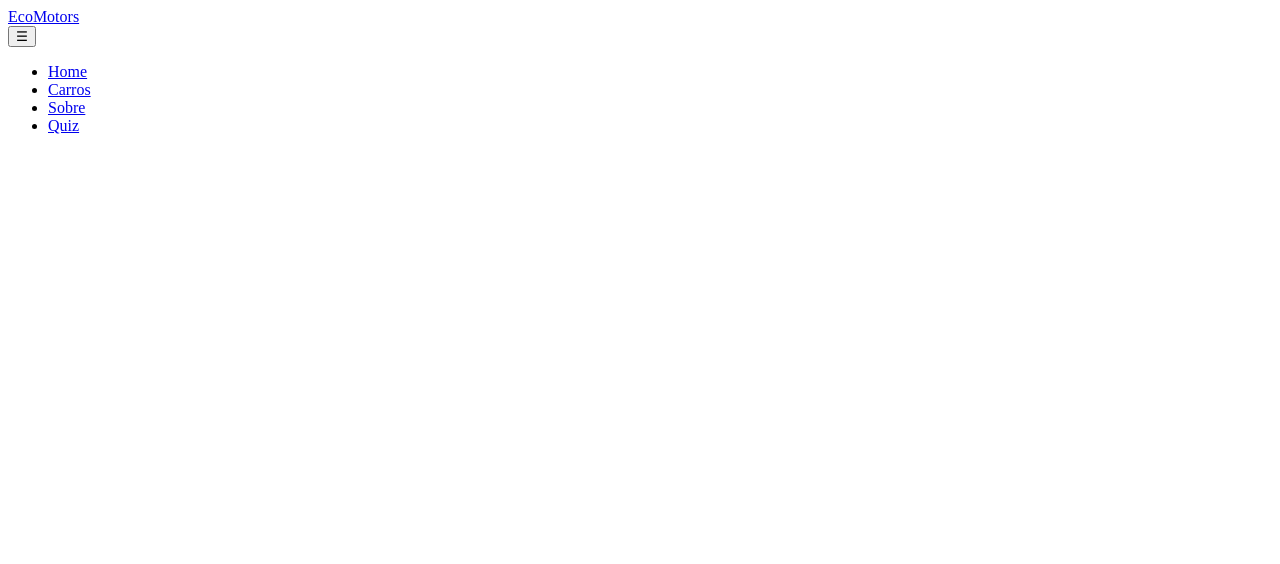
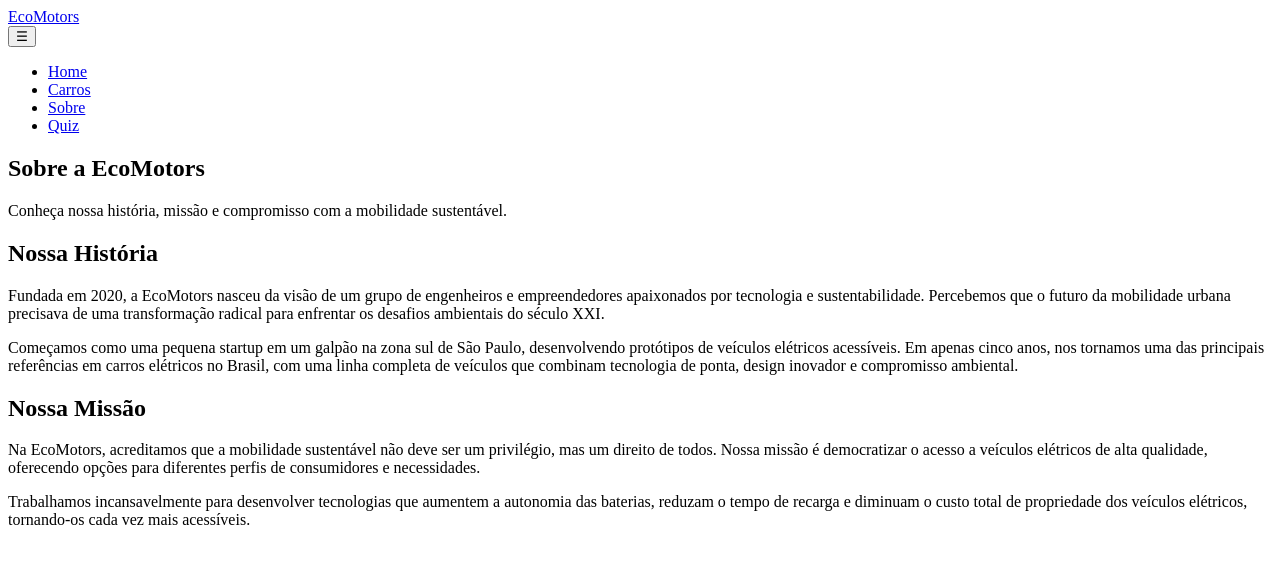
Before and after one commit to Stratfy/CP2-Web-Carro, a plain HTML site: page src/pages/sobre.html in a window 1280 px wide. Drawn offline with Linux system fonts and the light colour scheme.

Commit message:
feat(sobre): adicionar seções de história e missão da EcoMotors com conteúdo e layout básico

```diff
--- a/src/pages/sobre.html
+++ b/src/pages/sobre.html
@@ -23,3 +23,33 @@
             </nav>
         </div>
     </header>
+
+    <main>
+        <section class="page-header">
+            <div class="container">
+                <h1 class="section-title">Sobre a EcoMotors</h1>
+                <p class="section-description">Conheça nossa história, missão e compromisso com a mobilidade sustentável.</p>
+            </div>
+        </section>
+
+        <section class="about-section">
+            <div class="container">
+                <div class="about-content">
+                    <h2>Nossa História</h2>
+                    <p>Fundada em 2020, a EcoMotors nasceu da visão de um grupo de engenheiros e empreendedores apaixonados por tecnologia e sustentabilidade. Percebemos que o futuro da mobilidade urbana precisava de uma transformação radical para enfrentar os desafios ambientais do século XXI.</p>
+                    <p>Começamos como uma pequena startup em um galpão na zona sul de São Paulo, desenvolvendo protótipos de veículos elétricos acessíveis. Em apenas cinco anos, nos tornamos uma das principais referências em carros elétricos no Brasil, com uma linha completa de veículos que combinam tecnologia de ponta, design inovador e compromisso ambiental.</p>
+                </div>
+                <div class="about-image" id="about-image-1"></div>
+            </div>
+        </section>
+
+        <section class="mission-section">
+            <div class="container">
+                <div class="about-image" id="about-image-2"></div>
+                <div class="about-content">
+                    <h2>Nossa Missão</h2>
+                    <p>Na EcoMotors, acreditamos que a mobilidade sustentável não deve ser um privilégio, mas um direito de todos. Nossa missão é democratizar o acesso a veículos elétricos de alta qualidade, oferecendo opções para diferentes perfis de consumidores e necessidades.</p>
+                    <p>Trabalhamos incansavelmente para desenvolver tecnologias que aumentem a autonomia das baterias, reduzam o tempo de recarga e diminuam o custo total de propriedade dos veículos elétricos, tornando-os cada vez mais acessíveis.</p>
+                </div>
+            </div>
+        </section>
```
